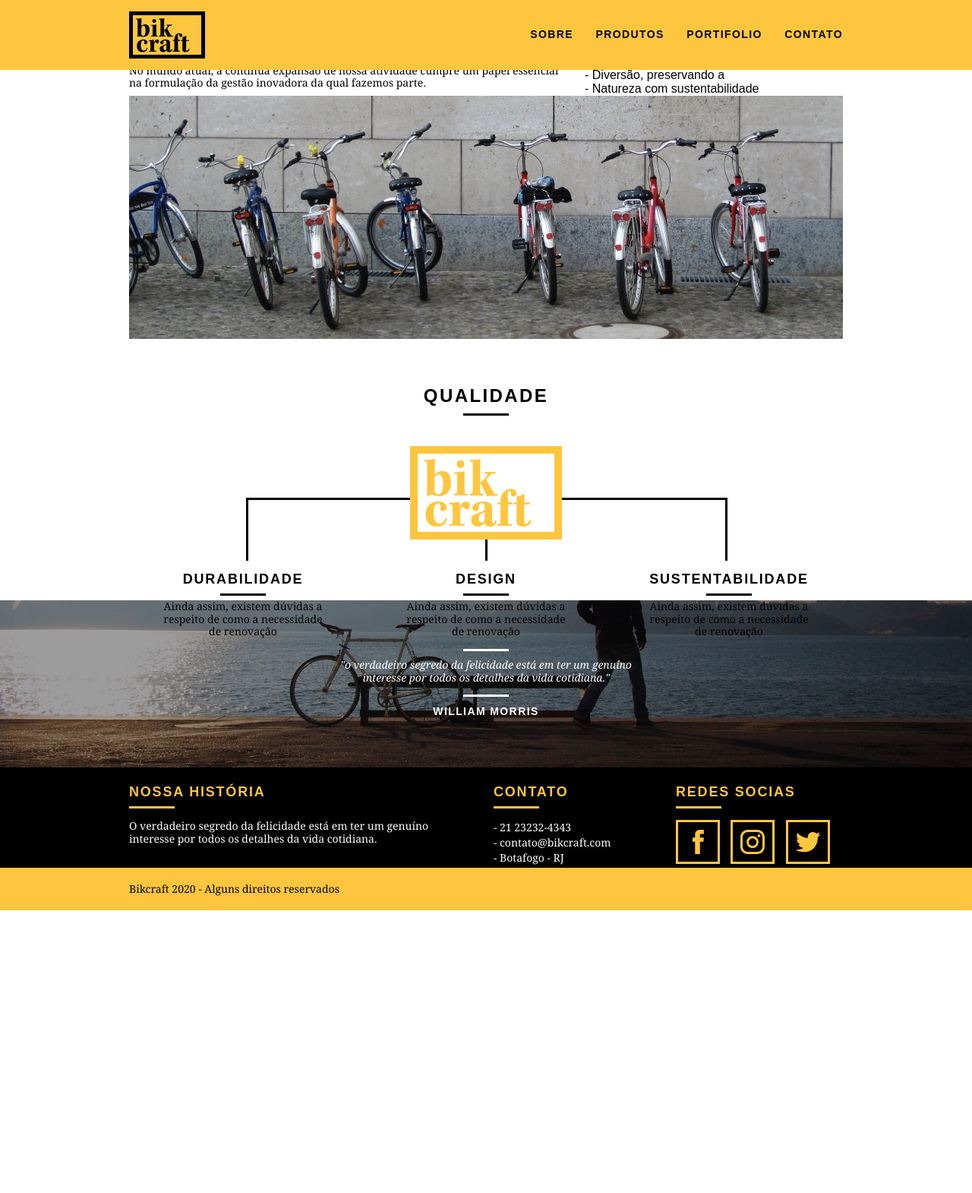
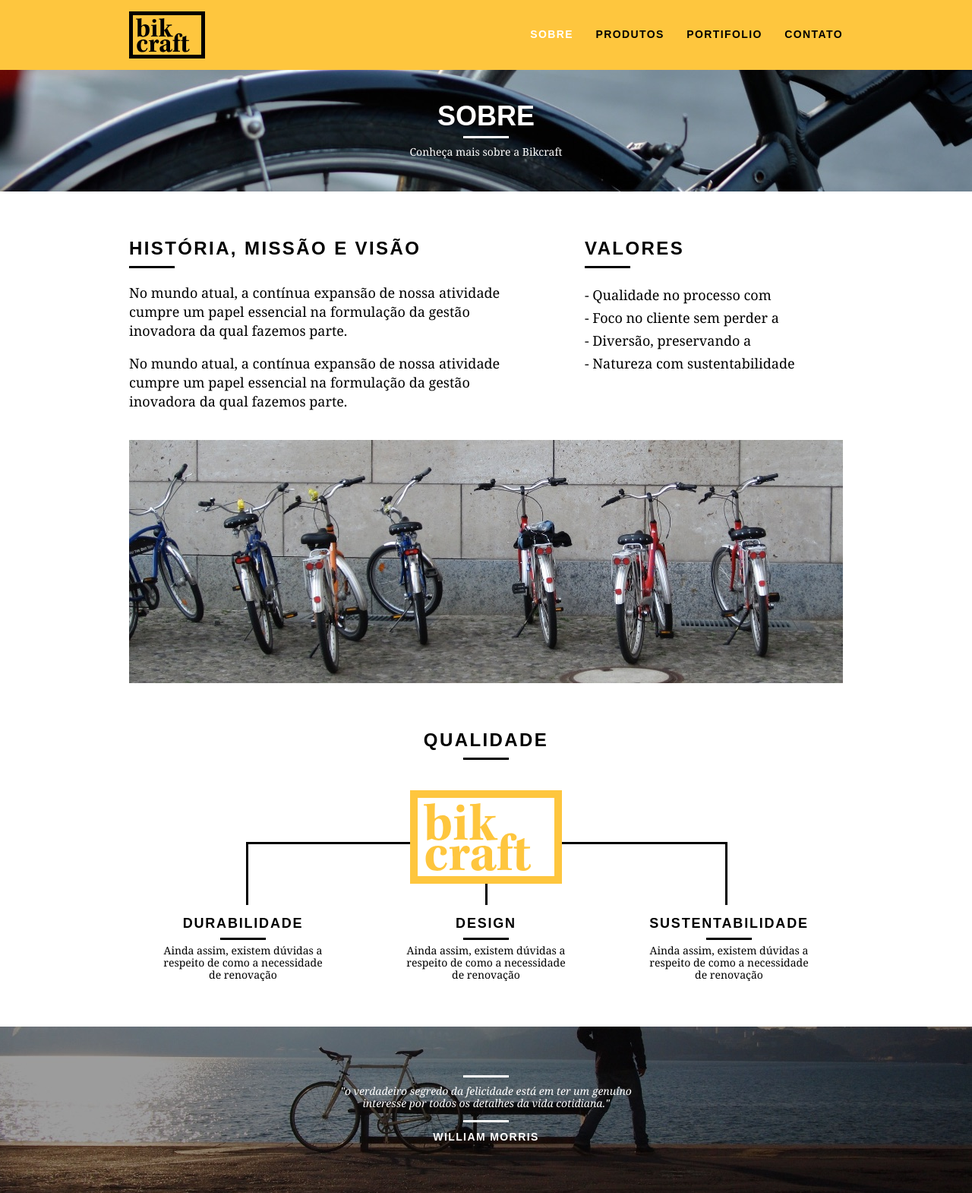
Before and after one commit to magno193/bikcraft_app, a PHP site: page /sobre.html in a window 1280 px wide. Shown: the top 1570 px of the page at 76% size. Before the commit the page ends 1198 px from the top, so only its background shows below. Run offline with PHP 8.4, Linux system fonts and the light colour scheme; some libraries are stand-ins or nearby versions.

Commit message:
Estrutura e css da página Sobre completa

```diff
--- /dev/null
+++ b/css/sobre.css
@@ -0,0 +1,24 @@
+.interna_sobre {
+    background: url("../img/bg-sobre.jpg") no-repeat center;
+}
+
+.missao_sobre {
+    padding-top: 60px;
+}
+
+.missao_sobre p{
+    font-size: 18px;
+    line-height: 25px;
+    margin-bottom: 1em;
+    padding-right: 60px;
+}
+
+.missao_sobre ul li {
+    font-family: Georgia, 'Times New Roman', Times, serif;
+    font-size: 18px;
+    line-height: 30px;
+}
+
+.foto-equipe {
+    padding-top: 20px;
+}
--- a/css/styles.css
+++ b/css/styles.css
@@ -52,6 +52,25 @@ img {
     margin: 8px auto ;
 }
 
+.subtitulo-interno {
+    font-size: 24px;
+    line-height: 30px;
+    font-weight: bold;
+    letter-spacing: .1em;
+    color: #000;
+    text-transform: uppercase;
+    margin-bottom: 20px;
+}
+
+.subtitulo-interno::after {
+    content: "";
+    display: block;
+    width: 60px;
+    height: 3px;
+    background: #000;
+    margin: 8px 0 ;
+}
+
 /* Header */
 
 .header {
@@ -84,6 +103,10 @@ img {
 }
 
 .header_menu ul li a:hover {
+    color: #fff;
+}
+
+.header_menu ul li a.menu_ativo {
     color: #fff;
 }
 
@@ -131,6 +154,33 @@ img {
     font-weight: bold;
     font-size: 14px;
     letter-spacing: 0.1em;
+}
+
+/*Introdução interna*/
+.introducao-interna {
+    width: 100%;
+    margin-top: 92px;
+    height: 160px;
+    background-size: cover;
+    text-align: center;
+    color: #fff;
+    padding-top: 40px;
+}
+
+.introducao-interna h1 {
+    font-size: 36px;
+    color: #fff;
+    font-weight: bold;
+    text-transform: uppercase;
+}
+
+.introducao-interna h1::after {
+    content: "";
+    display: block;
+    width: 60px;
+    height: 3px;
+    background: #fff;
+    margin: 6px auto 10px auto;
 }
 
 /* Produtos */
@@ -236,6 +286,7 @@ img {
 
 .qualidade_lista {
     padding-top: 20px;
+    overflow: hidden; /*clear fix*/
 }
 
 .qualidade_lista li {
```
